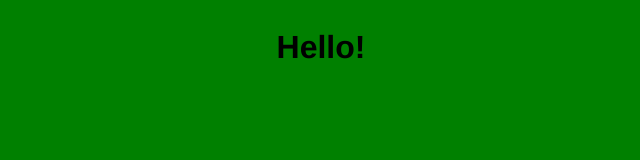
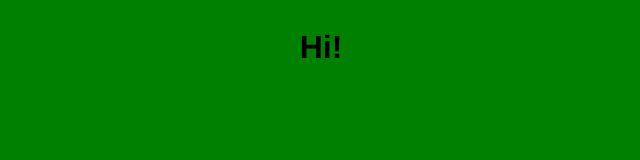
Before and after one commit to scesce23/new_project, a plain HTML site: page index.html in a window 1280 px wide. Shown: the full height of the page, 327-967 px from the left. Drawn offline with Linux system fonts and the light colour scheme.

Commit message:
made it hi

```diff
--- a/index.html
+++ b/index.html
@@ -28,7 +28,7 @@
 <body>
 
 <div>
-<h1>Hello!</h1>
+<h1>Hi!</h1>
 </div>
 
 
```
